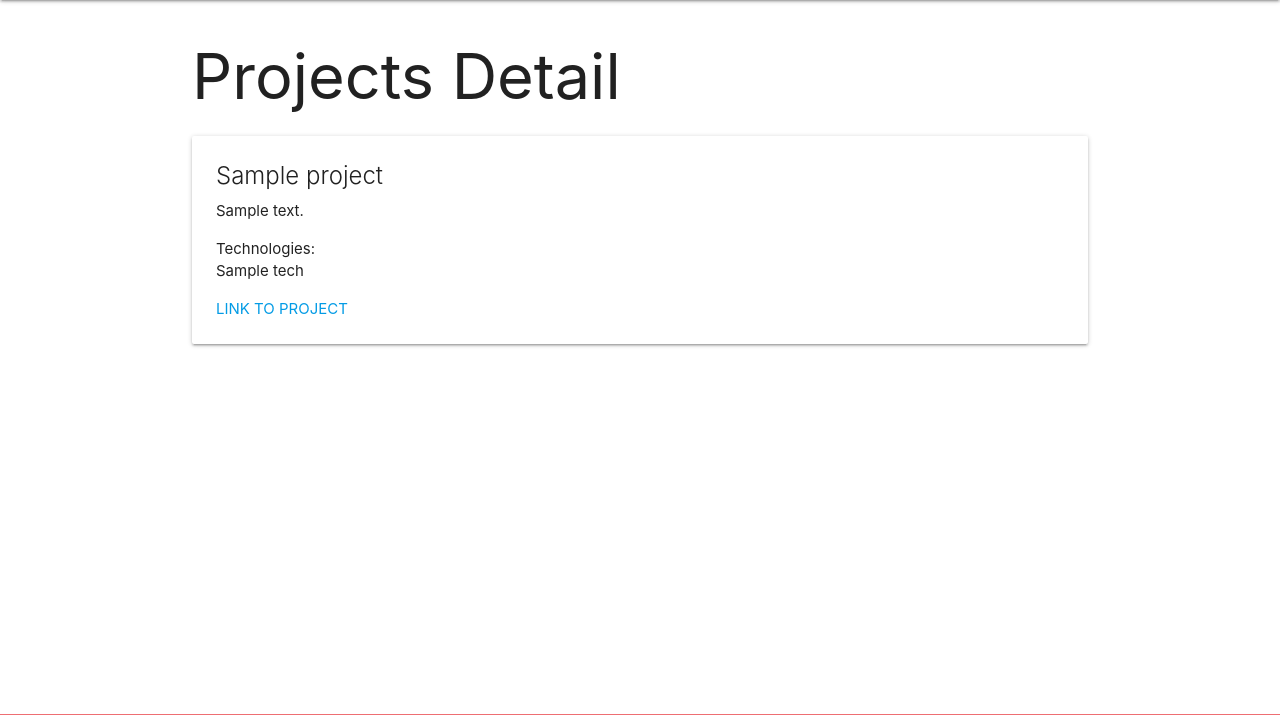
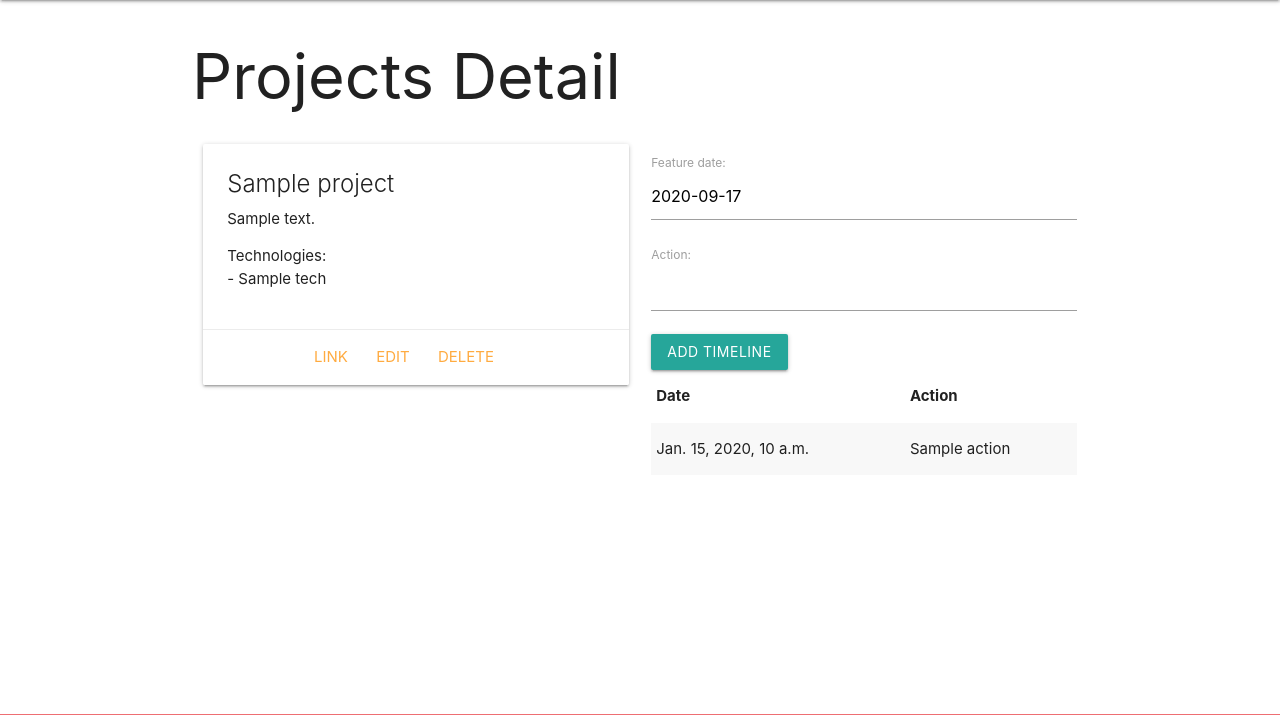
Before and after one commit to sky8the2flies/projectcollector, a Django app: template main_app/templates/main_app/projects/detail.html in a window 1280 px wide. Shown: the part 64-779 px from the top of the page. Run offline with Django 3.2, Linux system fonts and the light colour scheme; tables that the repository leaves empty hold one stand-in row (values such as "Sample post"); the template is opened without the code that fills it: values that come from a table or form of the project are taken from there, most other values are stand-ins (such as "Sample title", 1, 10 or a date in 2020); data that the repository does not hold is empty.

Commit message:
Add timeline model

```diff
--- a/main_app/admin.py
+++ b/main_app/admin.py
@@ -1,5 +1,6 @@
 from django.contrib import admin
-from .models import Project
+from .models import Project, Timeline
 
 # Register your models here.
 admin.site.register(Project)
+admin.site.register(Timeline)
--- /dev/null
+++ b/main_app/forms.py
@@ -0,0 +1,8 @@
+from django.forms import ModelForm
+
+from .models import Timeline
+
+class TimelineForm(ModelForm):
+    class Meta:
+        model = Timeline
+        fields = ['date', 'action']
--- a/main_app/models.py
+++ b/main_app/models.py
@@ -1,4 +1,5 @@
 from django.db import models
+from django.urls import reverse
 from django.contrib.postgres.fields import ArrayField
 
 # Create your models here.
@@ -8,4 +9,16 @@ class Project(models.Model):
     url = models.CharField(max_length=250)
     technologies = ArrayField(models.CharField(max_length=25))
     def __str__(self):
-        return self.name
+        return f'{self.name} ({self.id})'
+
+    def get_absolute_url(self):
+        return reverse('detail', kwargs={'project_id': self.id})
+
+class Timeline(models.Model):
+    date = models.DateField('feature date')
+    action = models.CharField(max_length=50)
+    project = models.ForeignKey(Project, on_delete=models.CASCADE)
+    def __str__(self):
+        return f'On {self.date}, {self.action}'
+    class Meta:
+        ordering = ['-date']
--- a/main_app/templates/main_app/projects/detail.html
+++ b/main_app/templates/main_app/projects/detail.html
@@ -2,18 +2,55 @@
 {% block content %}
 
 <h1>Projects Detail</h1>
-
+<div class="row">
+    <div class="col s6">
         <div class="card">
             <div class="card-content">
                 <span class="card-title">{{ project.name }}</span>
                 <p>{{ project.description }}</p>
                 <ul>Technologies:
                     {% for tech in project.technologies %}
-                <li>{{ tech }}</li>
+                        <li>- {{ tech }}</li>
                     {% endfor %}
                 </ul>
-        <a class="center" href="{{ project.url }}" target="_blank">LINK TO PROJECT</a>
+            </div>
+            <div class="card-action">
+                <div class="center">
+                    <a href="{{ project.url }}" target="_blank">link</a>
+                    <a href="{% url 'project_update' project.id %}">Edit</a>
+                    <a href="{% url 'project_delete' project.id %}">Delete</a>
                 </div>
             </div>
-
+        </div>
+    </div>
+    <div class="col s6">
+        <form action="{% url 'add_timeline' project.id %}" method="post">
+            {% csrf_token %}
+            {{ timeline_form.as_p }}
+            <input type="submit" class="btn" value="add timeline">
+        </form>
+        <table class="striped">
+            <thead>
+                <tr><th>Date</th><th>Action</th></tr>
+            </thead>
+            <tbody>
+                {% for time in project.timeline_set.all %}
+                    <tr>
+                        <td>{{ time.date }}</td>
+                        <td>{{ time.action }}</td>
+                    </tr>
+                {% endfor %}
+            </tbody>
+        </table>
+    </div>
+</div>
+<script>
+    const dateEl = document.getElementById('id_date');
+    M.Datepicker.init(dateEl, {
+        format: 'yyyy-mm-dd',
+        defaultDate: new Date(),
+        setDefaultDate: true,
+        autoClose: true
+    });
+</script>
 {% endblock %}
```
Also changed, not shown: main_app/migrations/0002_timeline.py (added). Lines whose indentation alone changed are shown as unchanged.
